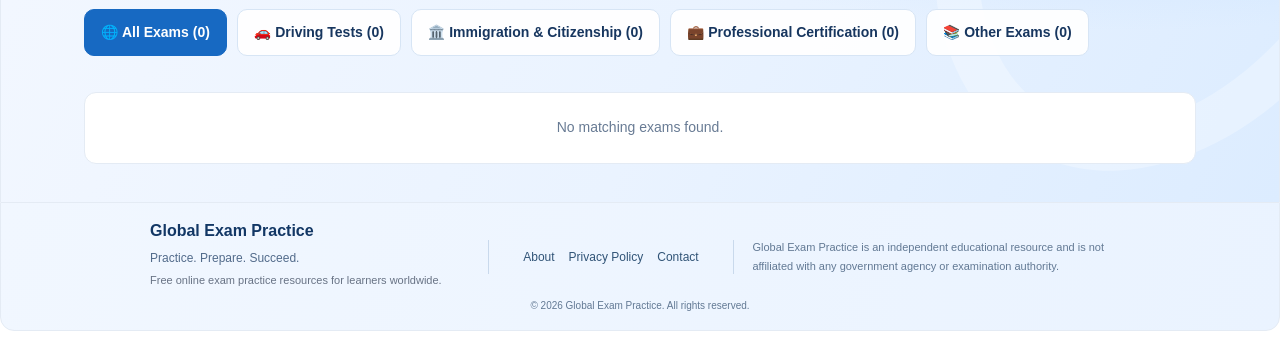
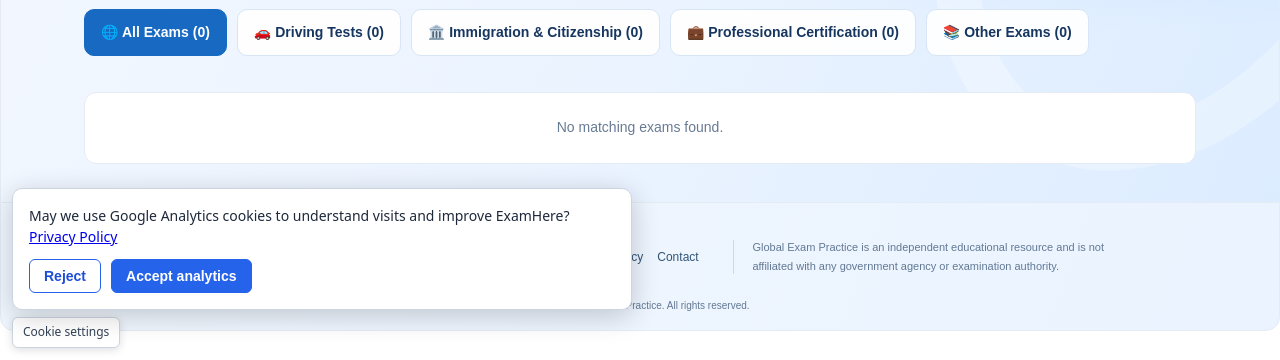
Before and after one commit to libbywu2023-web/north-america-exam-practice, a website with bundled scripts: page public/index.html in a window 1280 px wide. Shown: the part 440-800 px from the top of the page. Built offline with nearby package versions, Linux system fonts and the light colour scheme; files whose address does not match are found by name.

Commit message:
feat: integrate GA4 with regional privacy consent

```diff
--- a/public/css/style.css
+++ b/public/css/style.css
@@ -1696,3 +1696,12 @@ body:has(.practice-page-head) .practice-bottom-actions button:disabled { opacity
 .homepage .category-filter[aria-pressed="true"] { background: #1769c2; color: #fff; border-color: #1769c2; }
 .homepage .category-filter:focus-visible { outline: 3px solid #f0a323; outline-offset: 2px; }
 @media(max-width: 600px) { .homepage .category-browser { margin: 16px auto; } .homepage .category-filter { padding: 10px 12px; font-size: 13px; } }
+
+/* Analytics consent controls (public pages only) */
+.examhere-cookie-settings{position:fixed;bottom:12px;left:12px;z-index:10000;padding:6px 10px;border:1px solid #cbd5e1;border-radius:6px;background:#fff;color:#334155;font:12px/1.4 system-ui,sans-serif;cursor:pointer;box-shadow:0 2px 8px #0002}
+.examhere-cookie-banner{position:fixed;bottom:50px;left:12px;right:12px;max-width:620px;z-index:10001;background:#fff;color:#1e293b;border:1px solid #cbd5e1;border-radius:10px;padding:16px;box-shadow:0 6px 28px #0003;font:14px/1.5 system-ui,sans-serif}
+.examhere-cookie-banner[hidden]{display:none!important}
+.examhere-cookie-banner p{margin:0 0 12px}
+.examhere-cookie-actions{display:flex;gap:10px;flex-wrap:wrap}
+.examhere-cookie-actions button{padding:8px 14px;border:1px solid #2563eb;border-radius:6px;background:#fff;color:#1d4ed8;cursor:pointer}
+.examhere-cookie-actions button:last-child{background:#2563eb;color:#fff}
--- a/public/index.html
+++ b/public/index.html
@@ -128,5 +128,6 @@
 </footer>
 
 
+<script src="/js/analytics.js" defer></script>
 </body>
 </html>
--- /dev/null
+++ b/public/js/analytics.js
@@ -0,0 +1,103 @@
+/* ExamHere analytics: opt-in only, no analytics cookies before consent. */
+(() => {
+  'use strict';
+  const MEASUREMENT_ID = 'G-Q934DZDFSF';
+  const STORAGE_KEY = 'examhere.analytics.consent.v2';
+  const REGION_KEY = 'examhere.analytics.region.v1';
+  const labels = {
+    en: { message: 'May we use Google Analytics cookies to understand visits and improve ExamHere?', accept: 'Accept analytics', reject: 'Reject', settings: 'Cookie settings', policy: 'Privacy Policy' },
+    fr: { message: 'Autorisez-vous les cookies Google Analytics pour améliorer ExamHere ?', accept: 'Accepter', reject: 'Refuser', settings: 'Paramètres des cookies', policy: 'Confidentialité' },
+    'zh-CN': { message: '是否允许使用 Google Analytics Cookie 统计访问情况，以帮助改进 ExamHere？', accept: '同意统计', reject: '拒绝', settings: 'Cookie 设置', policy: '隐私政策' },
+    'zh-TW': { message: '是否允許使用 Google Analytics Cookie 統計造訪情況，以協助改善 ExamHere？', accept: '同意統計', reject: '拒絕', settings: 'Cookie 設定', policy: '隱私政策' }
+  };
+  function language() {
+    const path = location.pathname.toLowerCase();
+    if (path === '/fr' || path.startsWith('/fr/')) return 'fr';
+    if (path === '/zh' || path.startsWith('/zh/')) return 'zh-CN';
+    if (path === '/zh-tw' || path.startsWith('/zh-tw/')) return 'zh-TW';
+    const select = document.querySelector('#language');
+    return labels[select?.value] ? select.value : 'en';
+  }
+  function readConsent() {
+    try { return localStorage.getItem(STORAGE_KEY); } catch { return null; }
+  }
+  function writeConsent(value) {
+    try { localStorage.setItem(STORAGE_KEY, value); } catch { /* unavailable storage: consent lasts for this page only */ }
+  }
+  let loaded = false;
+  function loadAnalytics() {
+    if (loaded) return;
+    loaded = true;
+    window.dataLayer = window.dataLayer || [];
+    window.gtag = function () { window.dataLayer.push(arguments); };
+    window.gtag('js', new Date());
+    // No automatic page view: record the actual URL once per full document load.
+    window.gtag('config', MEASUREMENT_ID, { send_page_view: false });
+    window.gtag('event', 'page_view', {
+      page_location: location.href,
+      page_title: document.title,
+      page_path: location.pathname + location.search
+    });
+    const script = document.createElement('script');
+    script.async = true;
+    script.src = 'https://www.googletagmanager.com/gtag/js?id=' + encodeURIComponent(MEASUREMENT_ID);
+    document.head.appendChild(script);
+  }
+  async function getRegion() {
+    try {
+      const cached = sessionStorage.getItem(REGION_KEY);
+      if (cached === 'opt-in' || cached === 'notice' || cached === 'unknown') return cached;
+    } catch { /* storage unavailable */ }
+    try {
+      const response = await fetch('/api/privacy-region', { credentials: 'same-origin' });
+      if (!response.ok) return 'unknown';
+      const data = await response.json();
+      const region = ['opt-in', 'notice'].includes(data.region) ? data.region : 'unknown';
+      try { sessionStorage.setItem(REGION_KEY, region); } catch { /* unavailable */ }
+      return region;
+    } catch { return 'unknown'; }
+  }
+  async function render() {
+    const region = await getRegion();
+    const mustOptIn = region !== 'notice';
+    const initialChoice = readConsent();
+    const l = labels[language()];
+    const settings = document.createElement('button');
+    settings.type = 'button';
+    settings.textContent = l.settings;
+    settings.className = 'examhere-cookie-settings';
+    settings.addEventListener('click', () => { banner.hidden = false; });
+    const banner = document.createElement('div');
+    banner.className = 'examhere-cookie-banner';
+    banner.setAttribute('role', 'region');
+    banner.setAttribute('aria-label', l.settings);
+    const message = document.createElement('p');
+    message.textContent = l.message + ' ';
+    const policy = document.createElement('a');
+    policy.href = '/privacy';
+    policy.textContent = l.policy;
+    message.appendChild(policy);
+    const actions = document.createElement('div');
+    actions.className = 'examhere-cookie-actions';
+    for (const [value, text] of [['rejected', l.reject], ['accepted', l.accept]]) {
+      const button = document.createElement('button');
+      button.type = 'button';
+      button.textContent = text;
+      button.addEventListener('click', () => {
+        writeConsent(value);
+        banner.hidden = true;
+        if (value === 'accepted') loadAnalytics();
+        else if (loaded) location.reload(); // stop further GA4 collection after withdrawal
+      });
+      actions.appendChild(button);
+    }
+    banner.append(message, actions);
+    document.body.append(settings, banner);
+    banner.hidden = !mustOptIn || initialChoice === 'accepted' || initialChoice === 'rejected';
+    // In notice regions, GA4 is enabled unless the visitor opted out.
+    // Unknown locations are treated conservatively as opt-in.
+    if (initialChoice === 'accepted' || (!mustOptIn && initialChoice !== 'rejected')) loadAnalytics();
+  }
+  if (document.readyState === 'loading') document.addEventListener('DOMContentLoaded', render, { once: true });
+  else render();
+})();
```
Also changed, not shown: public/about.html (+1 -0 lines), public/contact.html (+1 -0 lines), public/mock.html (+1 -0 lines), public/practice.html (+1 -0 lines), public/privacy.html (+6 -4 lines), src/index.js (+14 -0 lines).
